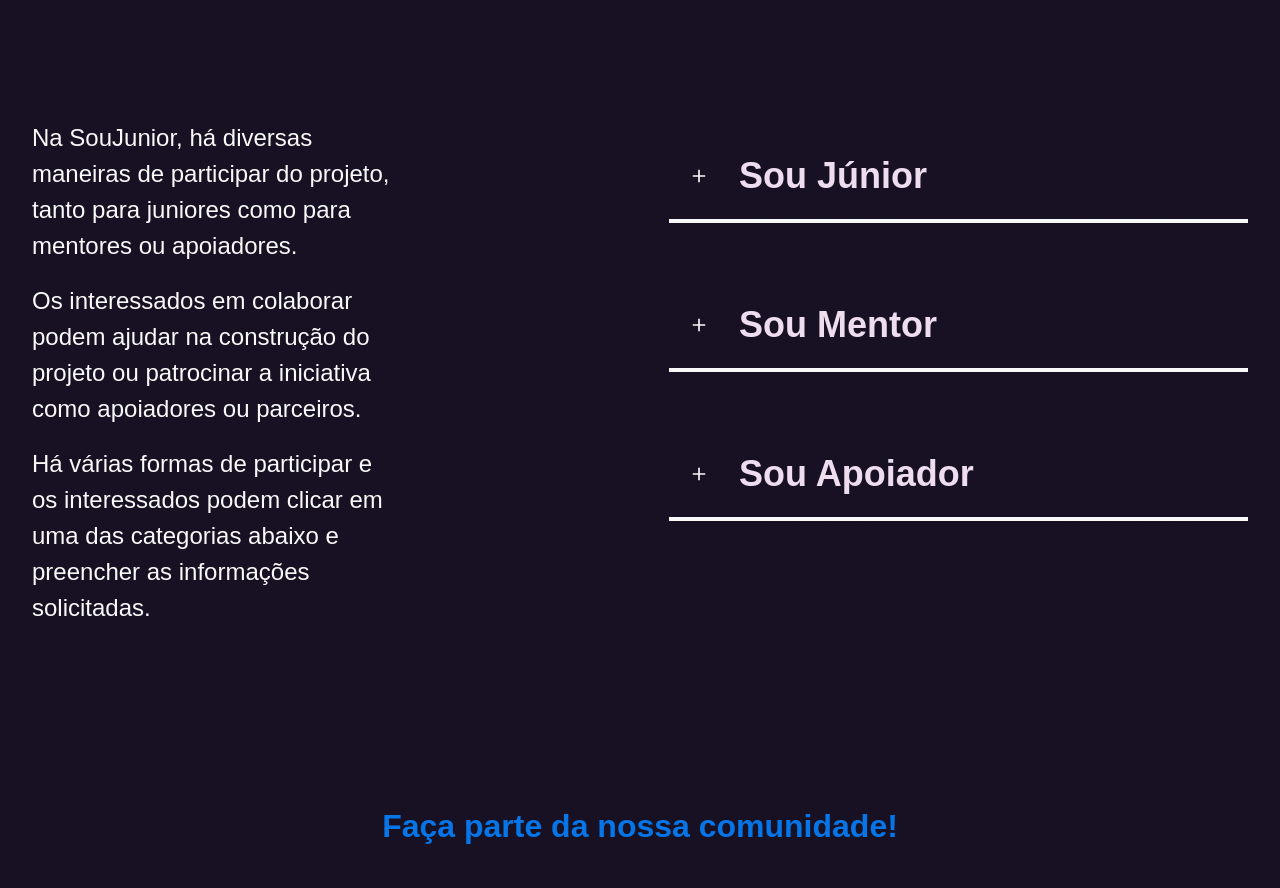
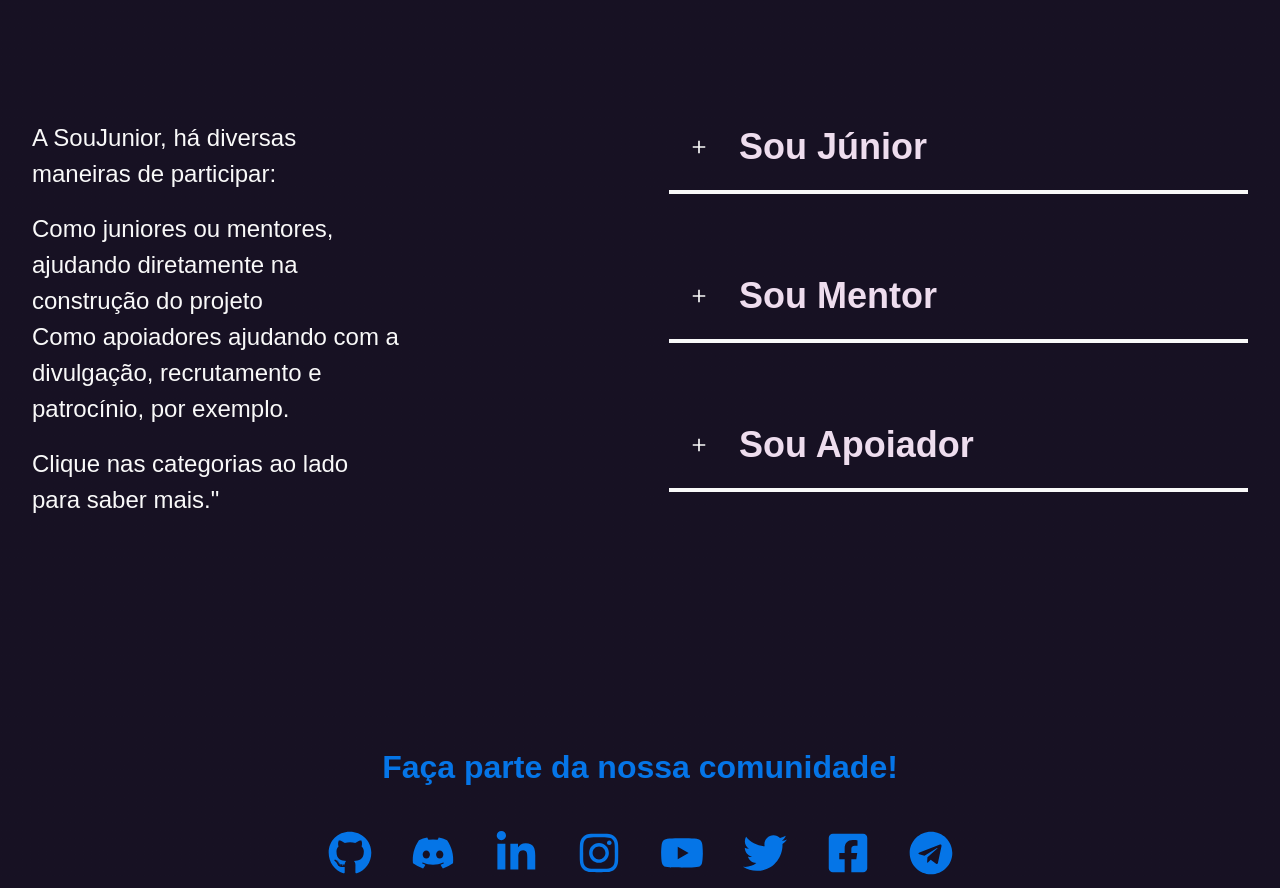
Before and after one commit to SouJunior/site-webapp, a Next.js app: page / in a window 1280 px wide. Shown: the part 4760-5648 px from the top of the page. Built offline with nearby package versions, Linux system fonts and the light colour scheme; a web font is replaced by a local one.

Commit message:
fix: remover componentes não utilizados

```diff
--- a/components/AboutUs/index.jsx
+++ b/components/AboutUs/index.jsx
@@ -8,7 +8,6 @@
 import { AiFillLinkedin } from "react-icons/ai";
 import { FaDiscord } from "react-icons/fa";
 import { headers } from "../../utils/headers";
-import { Subtitle } from "../commons/Subtitle";
 import { Paragraph } from "../commons/Paragraph";
 import { Heading } from "../commons/Heading";
 
--- a/components/Faq/Faq.module.css
+++ b/components/Faq/Faq.module.css
@@ -1,6 +1,7 @@
 .FaqSection,
 .formSection,
-.bannerContainer {
+.bannerContainer,
+.description {
   width: 100%;
   padding: 0 3.2rem;
   display: flex;
@@ -40,38 +41,48 @@
 }
 
 .tabList {
+  flex: 1;
   display: flex;
   flex-wrap: wrap;
-  gap: 50px;
-  justify-content: space-between;
   align-items: center;
   text-align: center;
 }
 
 .container li {
+  flex: 1;
   background-color: transparent;
   border: none;
   color: #fff;
+  font-weight: normal;
   list-style: none;
 }
 
 .container li[aria-selected="true"] ::after {
+  content: "";
   display: block;
   position: relative;
-  width: 380px;
+  width: 100%;
   height: 5px;
-  margin-top: 10px;
-  transition: all 0.3s;
   top: 0;
   left: 0;
-  content: "";
+  bottom: 5px;
   border: none;
   background-color: #1165ba;
+  transition: all 0.3s;
 }
 
 .container li[aria-selected="true"]::after {
   display: none;
   border: none;
+}
+
+.container li h3 {
+  font-weight: normal;
+}
+
+.container li[aria-selected="true"] h3 {
+  color: #046ad0;
+  font-weight: normal;
 }
 
 .tabPanel {
@@ -184,6 +195,7 @@
 }
 
 .description {
+  gap: 0rem;
   font-family: inherit;
   font-style: normal;
   text-align: center;
@@ -213,7 +225,7 @@
   width: 155px;
   height: 50px;
   border-radius: 10px;
-  border: 1px solid #FFF;
+  border: 1px solid #fff;
   text-transform: uppercase;
   font-family: inherit;
   font-size: 24px;
@@ -250,14 +262,25 @@
     padding-bottom: 3.2rem;
   }
 
-  .bannerContainer h2,
   .description h2 {
     font-size: 32px;
     line-height: 3.8rem;
     padding-bottom: 3.2rem;
+    /* max-width: 22ch; */
+    /* margin: 0 auto; */
   }
+
   .bannerContainer p,
   .description h3 {
     font-size: 2.6rem;
+    /* max-width: 30ch; */
+    /* margin: 0 auto; */
   }
 }
+
+@media (max-width: 776px) {
+  .tabList {
+    flex-direction: column;
+    width: 100%;
+  }
+}
--- a/components/Participation/Participation.module.css
+++ b/components/Participation/Participation.module.css
@@ -96,6 +96,16 @@
   margin-left: 2rem;
   font-weight: 40rem;
   margin-top: 2rem;
+}
+
+.list {
+  list-style: circle;
+}
+
+.list li {
+  display: flex;
+  justify-content: center;
+  align-items: center;
 }
 
 .rightSide {
--- a/components/Participation/index.jsx
+++ b/components/Participation/index.jsx
@@ -39,16 +39,24 @@
         <div className={styles.container}>
           <div className={styles.leftSide}>
             <Paragraph>
-              Na SouJunior, há diversas maneiras de participar do projeto, tanto
-              para juniores como para mentores ou apoiadores.
+              A SouJunior, há diversas maneiras de participar:
             </Paragraph>
+            <ul className={styles.list}>
+              <li>
+                <Paragraph>
+                  Como juniores ou mentores, ajudando diretamente na construção
+                  do projeto
+                </Paragraph>
+              </li>
+              <li>
+                <Paragraph>
+                  Como apoiadores ajudando com a divulgação, recrutamento e
+                  patrocínio, por exemplo.
+                </Paragraph>
+              </li>
+            </ul>
             <Paragraph>
-              Os interessados em colaborar podem ajudar na construção do projeto
-              ou patrocinar a iniciativa como apoiadores ou parceiros.
-            </Paragraph>
-            <Paragraph>
-              Há várias formas de participar e os interessados podem clicar em
-              uma das categorias abaixo e preencher as informações solicitadas.
+              Clique nas categorias ao lado para saber mais."
             </Paragraph>
           </div>
 
```
Also changed, not shown: components/Faq/index.jsx (+8 -6 lines).
